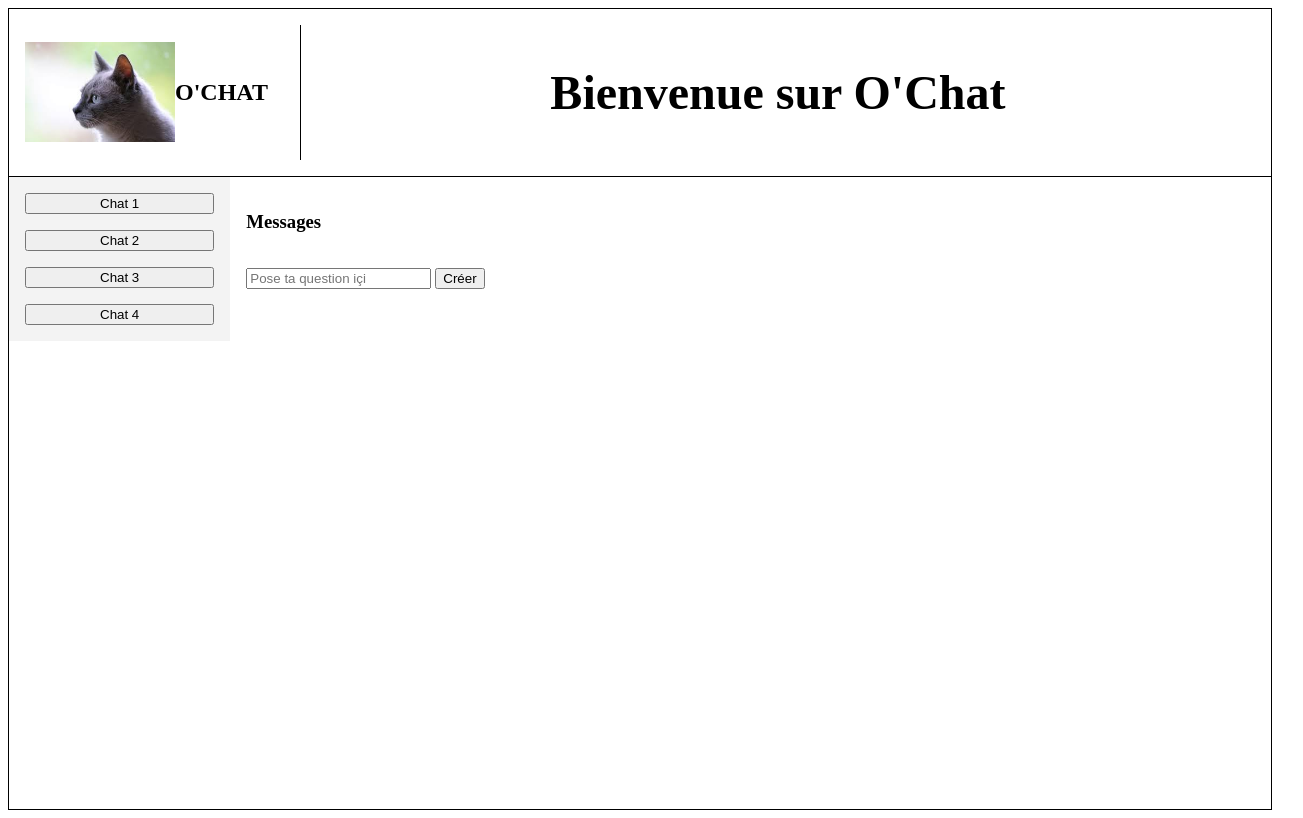
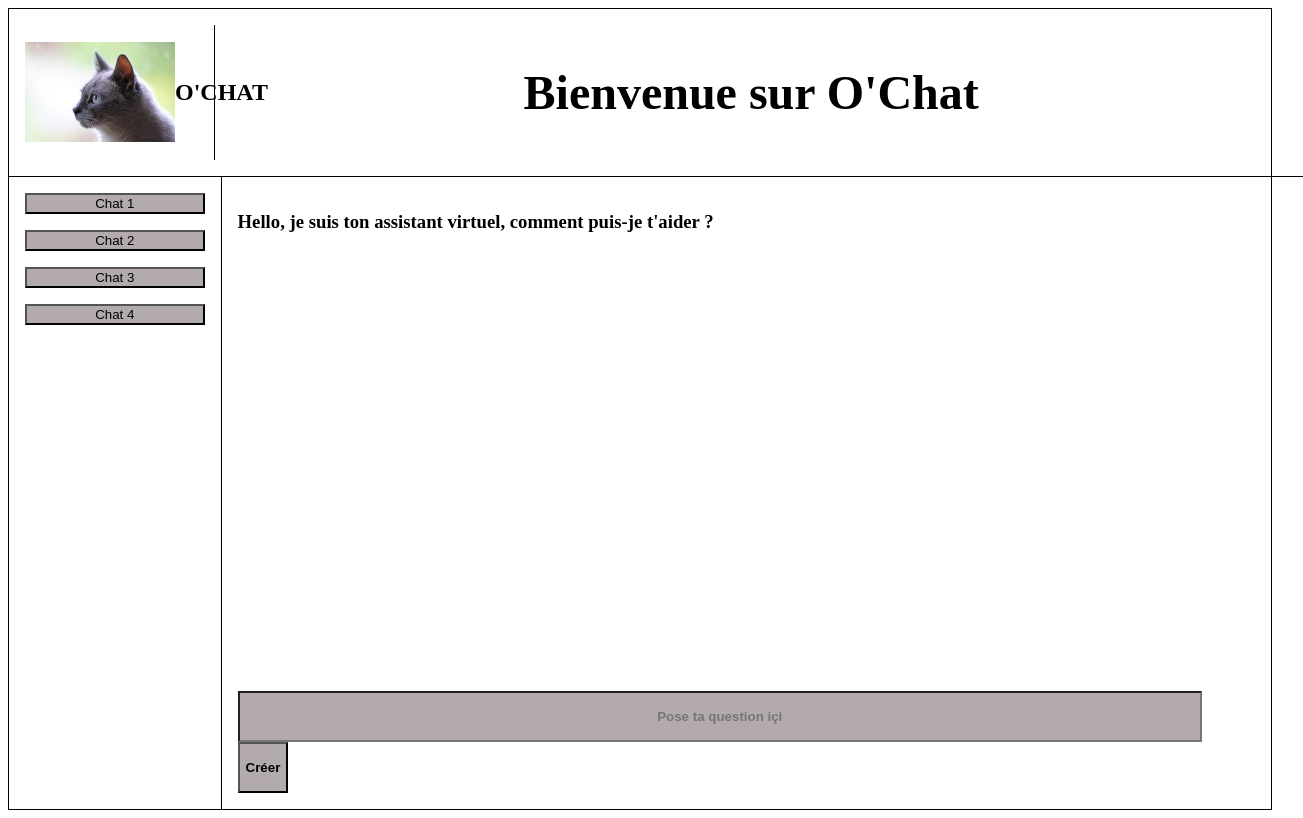
Before and after one commit to BrahimElGhachi/svelte-pocketbase-api-chat, a Svelte app: page / in a window 1280 px wide. Shown: the whole page, 1303 px wide, since content can reach past the window. Built offline with nearby package versions, Linux system fonts and the light colour scheme; no server answers; the HTML template or start-up script is replaced by a standard one.

Commit message:
OChatDay3

```diff
--- a/src/App.svelte
+++ b/src/App.svelte
@@ -12,64 +12,71 @@
   // Création de la variable pour stocker les réponses de l'API Mistral
   let messageAPI = $state([""]);
 
-
   //////////////////////////////////////////////////////////////////////////////////////////
-
 
   // Fonction pour envoyer requête (formulaire vers API Mistral)
   async function handleSubmitForm(event) {
     event.preventDefault();
 
-    // 1) Stocker le message utilisateur dans pocketbase
-    await saveMessageToPocketbase(messagesInput, false);
+    // 1) Stocker le message utilisateur dans pocketbase (booléen false - user request)
+    await saveMessagetToPocketbase(messagesInput, false);
 
-    // 2) Envoyer une question à l'API Mistral
-    fetch("https://api.mistral.ai/v1/chat/completions", {
+    // 2) Envoyer la question à l'API Mistral
+    const response = await fetch("https://api.mistral.ai/v1/chat/completions", {
       method: "POST",
       headers: {
         "Content-Type": "application/json",
         Authorization: `Bearer ${token}`,
       },
-
       body: JSON.stringify({
         model: "mistral-medium-latest",
-        messages: [{ role: "user", content: (messagesInput)}],
+        messages: [{ role: "user", content: messagesInput }],
       }),
-    })
-      .then((response) => response.json())
-      .then((data) => {
-        messageAPI = data.choices[0].message.content;
-        console.log(`Réponse IA: ${messageAPI}`);
     });
 
-      // 3) stocker la réponse de l'API Mistral dans pocketbase
+    const data = await response.json();
     const aiContent = data.choices[0].message.content;
-      await saveMessageToPocketbase(aiContent, true);
 
-      // 4) Remettre à jour le chat local
-      loadMessages();
+    // 3) Affichage local
+    messageAPI = aiContent;
+
+    // 4) Stockage dans Pocketbase (booléen true - API Mistral reply)
+    await saveMessagetToPocketbase(aiContent, true);
+
+    // 5) Rafraichissement
+    await loadMessages();
+
+    // 6) Nettoyer l'input
+    messagesInput = "";
   }
 
+
   // Fonction pour envoyer le message utilisateur vers Pocketbase
-    async function saveMessageToPocketbase(content, isAiResponse = false) {
-  await fetch("http://127.0.0.1:8090/api/collections/MessageMistralStorage/records", {
+  async function saveMessagetToPocketbase(content, isAiResponse = false) {
+    await fetch(
+      "http://127.0.0.1:8090/api/collections/MessageMistralStorage/records",
+      {
         method: "POST",
         headers: {
           "Content-type": "application/json",
         },
         body: JSON.stringify({
           content,
-      is_ai_response: isAiResponse
-    })
-  });
+          is_ai_response: isAiResponse,
+        }),
+      },
+    );
   }
-  saveMessageToPocketbase
+  saveMessagetToPocketbase;
+
 
   async function loadMessages() {
-    const response = await fetch("http://127.0.0.1:8090/api/collections/MessageMistralStorage/records/");
+    const response = await fetch(
+      "http://127.0.0.1:8090/api/collections/MessageMistralStorage/records",
+    );
     const data = await response.json();
     // trie les messages par ordre chrono;
-    messageAPI = data.items.map(item => item.content);
+    messageAPI = data.items.map((item) => item.content);
   }
 
   // Au démarrage du composant, charge l'historique
@@ -78,6 +85,8 @@
   });
 
 </script>
+
+
 
 <div class="layout">
   <!-- Header -->
@@ -102,7 +111,7 @@
 
     <!-- Chat Content -->
     <div class="chat">
-      <h3>Messages</h3>
+      <h3>Hello, je suis ton assistant virtuel, comment puis-je t'aider ?</h3>
 
       <div class="messages-field">
         <p class="message-user">{messagesInput}</p>
@@ -123,7 +132,8 @@
             id="messageInput"
             placeholder="Pose ta question içi"
             class="message-input"
-            bind:value={messagesInput} />
+            bind:value={messagesInput}
+          />
           <button type="submit" class="send-button">Créer</button>
         </form>
       </footer>
--- a/src/app.css
+++ b/src/app.css
@@ -10,11 +10,7 @@
   display: flex;
   flex-direction: row;
   justify-content: flex-start;
-
-  /*
-  justify-content: space-between;
-  align-items: center;
-  */
+  width: 100%;
   padding: 1rem;
   border-bottom: 1px solid black;
 }
@@ -24,7 +20,11 @@
   flex-direction: row;
   align-items: center;
   border-right: 1px solid black;
+  width: 15%;
+}
 
+.title-area {
+  width: 100%;
 }
 
 .app-title {
@@ -47,30 +47,55 @@
 .main {
   display: flex;
   flex-direction: row;
+  background-color: #FFFFFF;
+  width: 100%;
+  height: 100%;
 
 }
 
 .sidebar {
+  display: flex;
+  flex-direction: column;
+  justify-content: flex-start;
+  gap: 1rem;
+  padding: 1rem;
   width: 15%;
   background: #f3f3f3;
-  padding: 1rem;
-  display: flex;
-  flex-direction: column;
-  gap: 1rem;
+  background-color: #FFFFFF;
+  border-right: 1px solid black;
+}
+
+.chat-button {
+background-color: #B3ABAB;
 }
 
 .chat {
   display: flex;
   flex-direction: column;
+  justify-content: space-between;
   padding: 1rem;
+  width: 85%;
 }
 
 .message-user {
   background-color: #B3ABAB;
 }
 
-.form {
-  width: 100%;
+.message-input {
+  width: 94%;
+  background-color: #B3ABAB;
+  padding-top: 1rem;
+  padding-bottom: 1rem;
+  text-align: center;
+  font-weight: bold;
+}
+
+.send-button {
+  width: 5%;
+  background-color: #B3ABAB;
+  padding-top: 1rem;
+  padding-bottom: 1rem;
+  font-weight: bold;
 }
 
 .logo {
```
Lines whose indentation alone changed are shown as unchanged.
